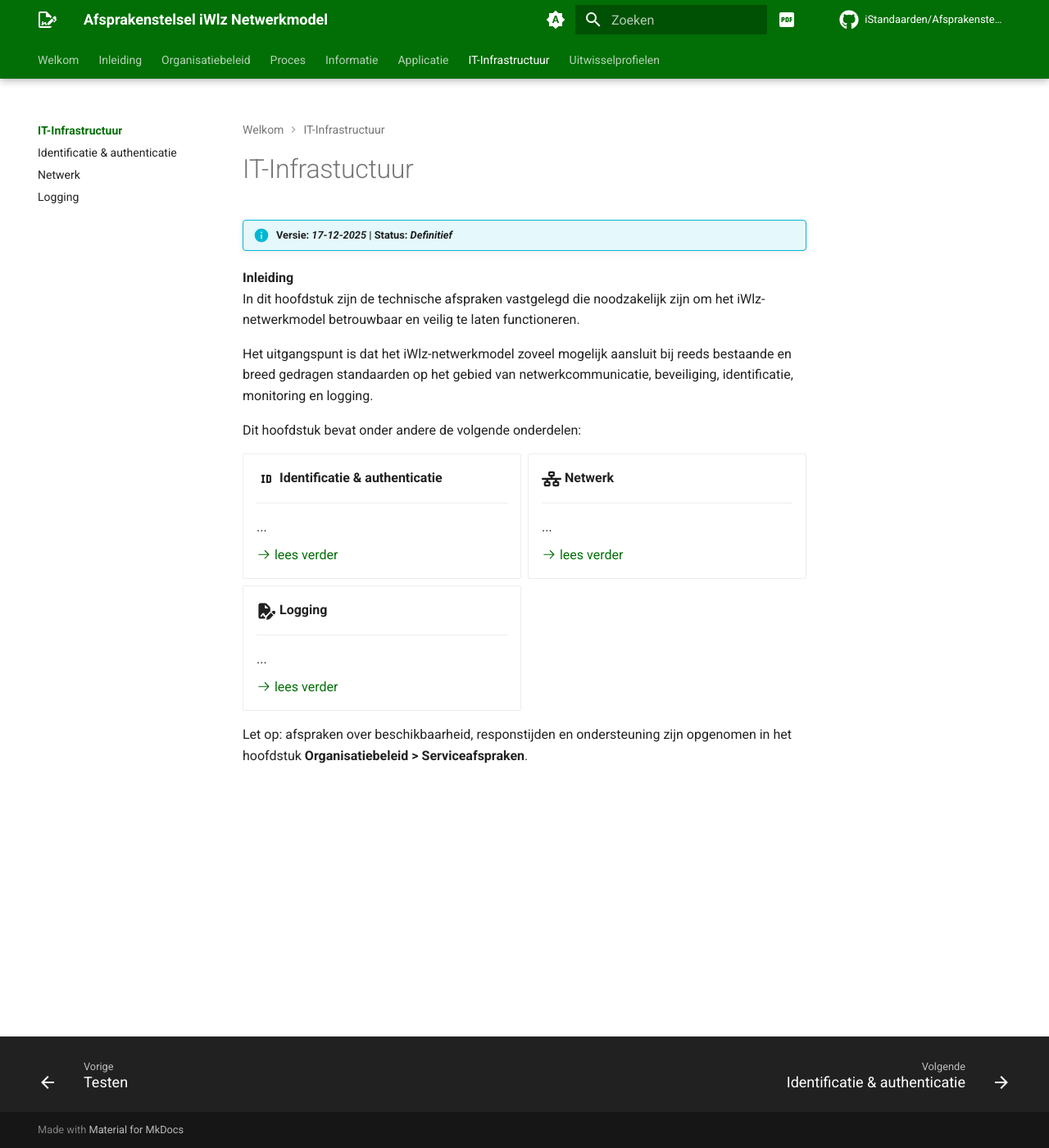
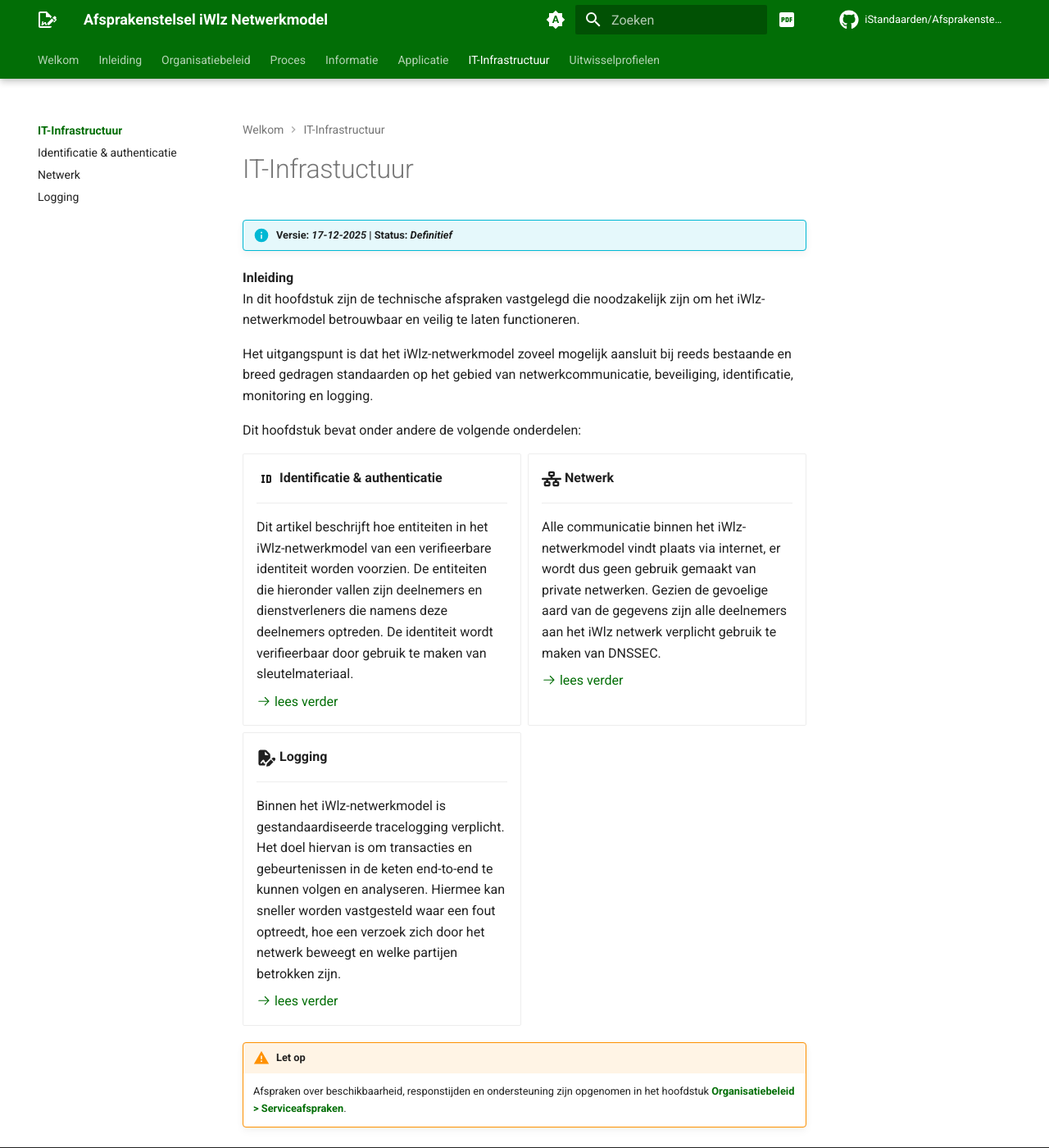
Before and after one commit to iStandaarden/Afsprakenstelsel-iWlz, an MkDocs documentation site: the page built from docs/it-infrastructuur/index.md, in a window 1280 px wide and 1400 px high. Shown: the whole window at 82% size. Built offline with MkDocs 1.6.1 and Material for MkDocs 9.7.7, drawn with Linux system fonts in a browser that asks for light colours; comment, search, counter and statistics services are not loaded.

Commit message:
infrastructuur

```diff
--- a/docs/it-infrastructuur/index.md
+++ b/docs/it-infrastructuur/index.md
@@ -16,7 +16,7 @@ Dit hoofdstuk bevat onder andere de volgende onderdelen:
 
     ---
 
-    ...
+    Dit artikel beschrijft hoe entiteiten in het iWlz-netwerkmodel van een verifieerbare identiteit worden voorzien. De entiteiten die hieronder vallen zijn deelnemers en dienstverleners die namens deze deelnemers optreden. De identiteit wordt verifieerbaar door gebruik te maken van sleutelmateriaal.
 
     [:octicons-arrow-right-24: lees verder](#)
 
@@ -24,7 +24,7 @@ Dit hoofdstuk bevat onder andere de volgende onderdelen:
 
     ---
 
-    ...
+    Alle communicatie binnen het iWlz-netwerkmodel vindt plaats via internet, er wordt dus geen gebruik gemaakt van private netwerken. Gezien de gevoelige aard van de gegevens zijn alle deelnemers aan het iWlz netwerk verplicht gebruik te maken van DNSSEC.
 
     [:octicons-arrow-right-24: lees verder](#)
 
@@ -32,10 +32,12 @@ Dit hoofdstuk bevat onder andere de volgende onderdelen:
 
     ---
 
-    ...
+    Binnen het iWlz-netwerkmodel is gestandaardiseerde tracelogging verplicht. Het doel hiervan is om transacties en gebeurtenissen in de keten end-to-end te kunnen volgen en analyseren. Hiermee kan sneller worden vastgesteld waar een fout optreedt, hoe een verzoek zich door het netwerk beweegt en welke partijen betrokken zijn.
 
     [:octicons-arrow-right-24: lees verder](#)
 
 </div>
 
-Let op: afspraken over beschikbaarheid, responstijden en ondersteuning zijn opgenomen in het hoofdstuk **Organisatiebeleid > Serviceafspraken**.
+!!! warning "Let op"
+
+    Afspraken over beschikbaarheid, responstijden en ondersteuning zijn opgenomen in het hoofdstuk [**Organisatiebeleid > Serviceafspraken**](../organisatiebeleid/serviceafspraken/).
```
